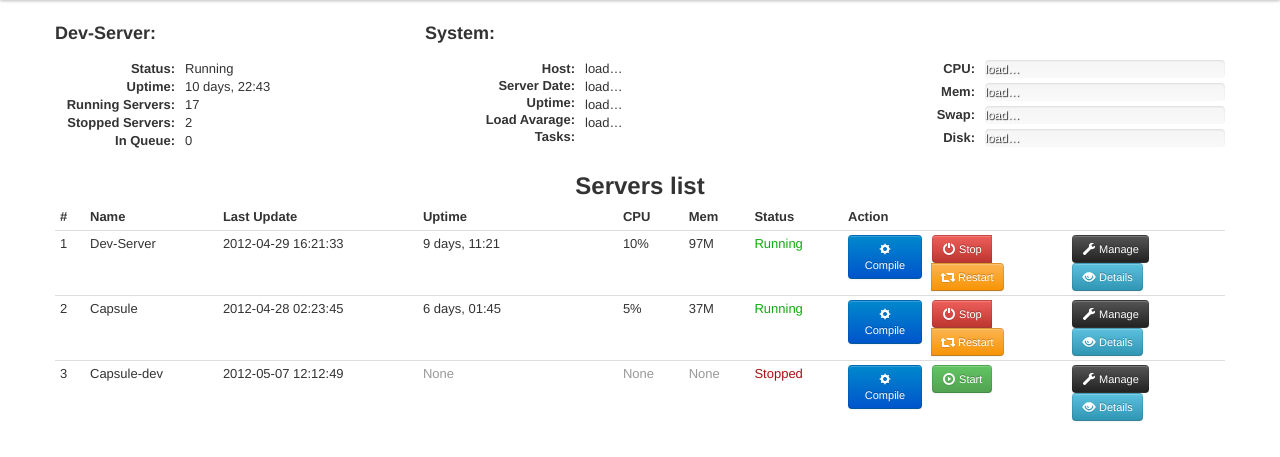
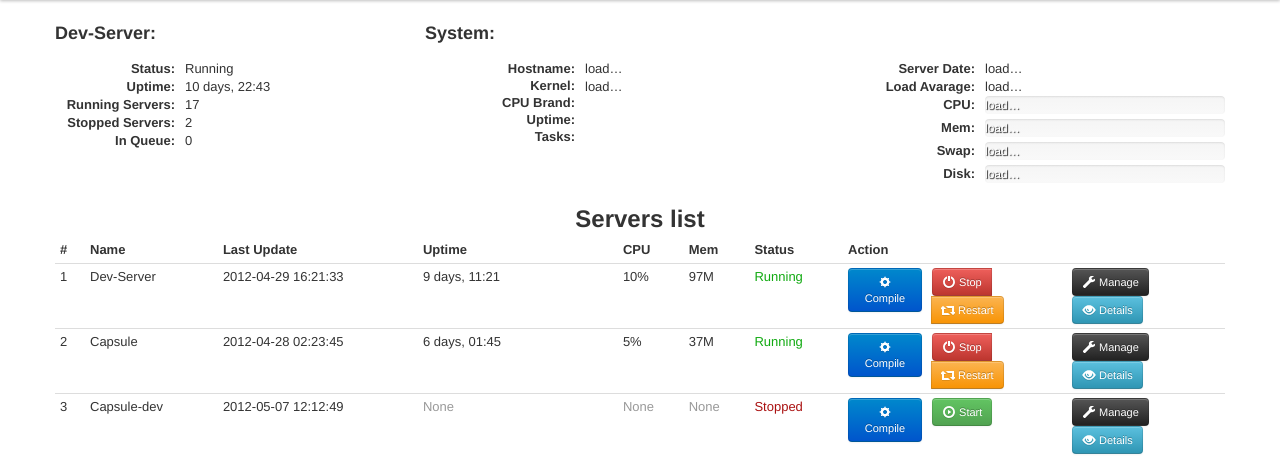
Before and after one commit to delin/dev-server, a Flask app: template web/templates/pages/index.html in a window 1280 px wide. Shown: the part 40-497 px from the top of the page. Run offline with Flask 2, Linux system fonts and the light colour scheme; the template is opened without the code that fills it, so the values that code supplies are empty; parts of the project's set-up code (start-up, migrations or seed data) failed here and were passed over; some libraries are stand-ins or nearby versions.

Commit message:
добавил в статистику: hostname, kernelname, cpu brand

```diff
--- a/web/main.py
+++ b/web/main.py
@@ -24,7 +24,8 @@
 from flask import Flask, url_for, render_template, jsonify
 from time import sleep, ctime
 from os import uname, getloadavg
-from psutil import phymem_usage, used_phymem, cached_phymem, virtmem_usage, cpu_percent, disk_usage, get_pid_list
+from psutil import phymem_usage, cached_phymem, virtmem_usage, cpu_percent, disk_usage, get_pid_list
+from pycpuid import brand_string as cpu_brand_name
 
 
 app = Flask(__name__)
@@ -70,15 +71,20 @@
 
 @app.route('/ajax/sys_stat.json')
 def ajax_stat():
+	stat_phymem_usage = phymem_usage()
+	stat_virtmem_usage = virtmem_usage()
+
 	sys_stats = dict(
 		load_avarage	= getloadavg(),
 		date		= ctime(),
 		uptime		= system_uptime(),
 		cpu_percent	= cpu_percent(interval = 0),
-		mem_percent	= phymem_usage().percent,
-		mem_usage	= (used_phymem() - cached_phymem()) / 1024 / 1024,
-		swap_percent	= virtmem_usage().percent,
-		swap_usage	= virtmem_usage().used / 1024 / 1024,
+		mem_percent	= stat_phymem_usage.percent,
+		mem_usage	= (stat_phymem_usage.used - cached_phymem()) / 1024 / 1024,
+		mem_total	= stat_phymem_usage.total / 1024 / 1024,
+		swap_percent	= stat_virtmem_usage.percent,
+		swap_usage	= stat_virtmem_usage.used / 1024 / 1024,
+		swap_total	= stat_virtmem_usage.total / 1024 / 1024,
 		disk_percent	= disk_usage('/home').percent,
 		disk_usage	= disk_usage('/home').used / 1024 / 1024 / 1024,
 		disk_total	= disk_usage('/home').total / 1024 / 1024 / 1024,
@@ -95,7 +101,9 @@
 
 	u = uname()
 	sys_stats = dict(
-		host_info = u[1] + ": " + u[0] + "-" + u[2] + "-" + u[4] +": "
+		hostname = u[1],
+		kernel_name = u[0] + "-" + u[2] + "-" + u[4] +": ",
+		cpu_brand = cpu_brand_name()
 	)
 
 	return render_template('pages/index.html', sys_stats = sys_stats)
--- a/web/static/js/application.js
+++ b/web/static/js/application.js
@@ -28,11 +28,11 @@
 
         $("#sys_stat-cpu_percent").css('width', data.sys_stats.cpu_percent + '%');
         $("#sys_stat-cpu_percent-label").text(data.sys_stats.cpu_percent + '%');
-        $("#sys_stat-mem_usage").text(data.sys_stats.mem_usage + "Mb");
+        $("#sys_stat-mem_usage").text(data.sys_stats.mem_usage + "/" + data.sys_stats.mem_total + "Mb");
         $("#sys_stat-mem_percent").css('width', data.sys_stats.mem_percent + '%');
-        $("#sys_stat-swap_usage").text(data.sys_stats.swap_usage + "Mb");
+        $("#sys_stat-swap_usage").text(data.sys_stats.swap_usage + "/" + data.sys_stats.swap_total + "Mb");
         $("#sys_stat-swap_percent").css('width', data.sys_stats.swap_percent + '%');
-        $("#sys_stat-disk_usage").text(data.sys_stats.disk_usage + "/" + data.sys_stats.disk_total + " Gb");
+        $("#sys_stat-disk_usage").text(data.sys_stats.disk_usage + "/" + data.sys_stats.disk_total + "Gb");
         $("#sys_stat-disk_percent").css('width', data.sys_stats.disk_percent + '%');
         $("#sys_stat-procs_total").text(data.sys_stats.procs_total);
       })
--- a/web/templates/header.html
+++ b/web/templates/header.html
@@ -65,17 +65,17 @@
 					<h3>System:</h3>
 					<span class="span4">
 						<dl class="dl-horizontal">
-							<dt>Host:</dt>
-							<dd>{{ sys_stats.host_info }}</dd>
+							<dt>Hostname:</dt>
+							<dd>{{ sys_stats.hostname }}</dd>
 
-							<dt>Server Date:</dt>
-							<dd><span id="sys_stat-date">load&hellip;</span></dd>
+							<dt>Kernel:</dt>
+							<dd>{{ sys_stats.kernel_name }}</dd>
+
+							<dt>CPU Brand:</dt>
+							<dd>{{ sys_stats.cpu_brand }}</dd>
 
 							<dt>Uptime:</dt>
 							<dd><span id="sys_stat-uptime">load&hellip;</span></dd>
-
-							<dt>Load Avarage:</dt>
-							<dd><span id="sys_stat-load_avarage">load&hellip;</span></dd>
 
 							<dt>Tasks:</dt>
 							<dd><span id="sys_stat-procs_total">load&hellip;</span></dd>
@@ -83,6 +83,12 @@
 					</span>
 					<span class="span4">
 						<dl class="dl-horizontal">
+							<dt>Server Date:</dt>
+							<dd><span id="sys_stat-date">load&hellip;</span></dd>
+
+							<dt>Load Avarage:</dt>
+							<dd><span id="sys_stat-load_avarage">load&hellip;</span></dd>
+
 							<dt>CPU:</dt>
 							<dd>
 								<div id="sys_stat-cpu_percent-div" class="progress progress-striped active">
```
